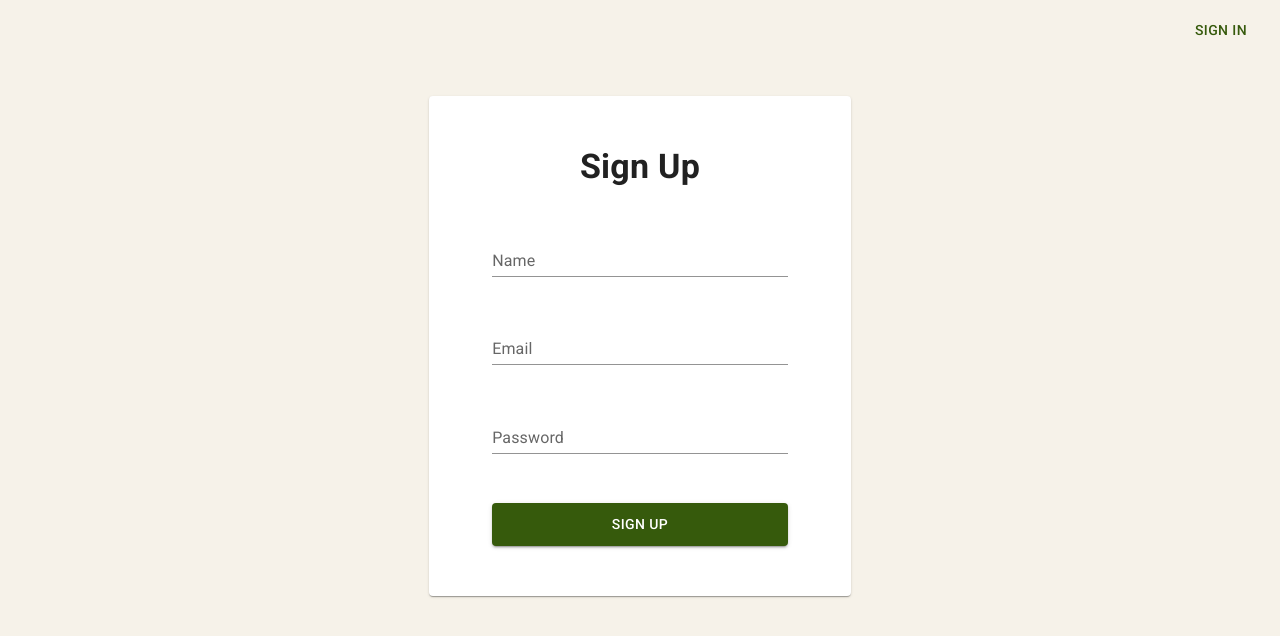
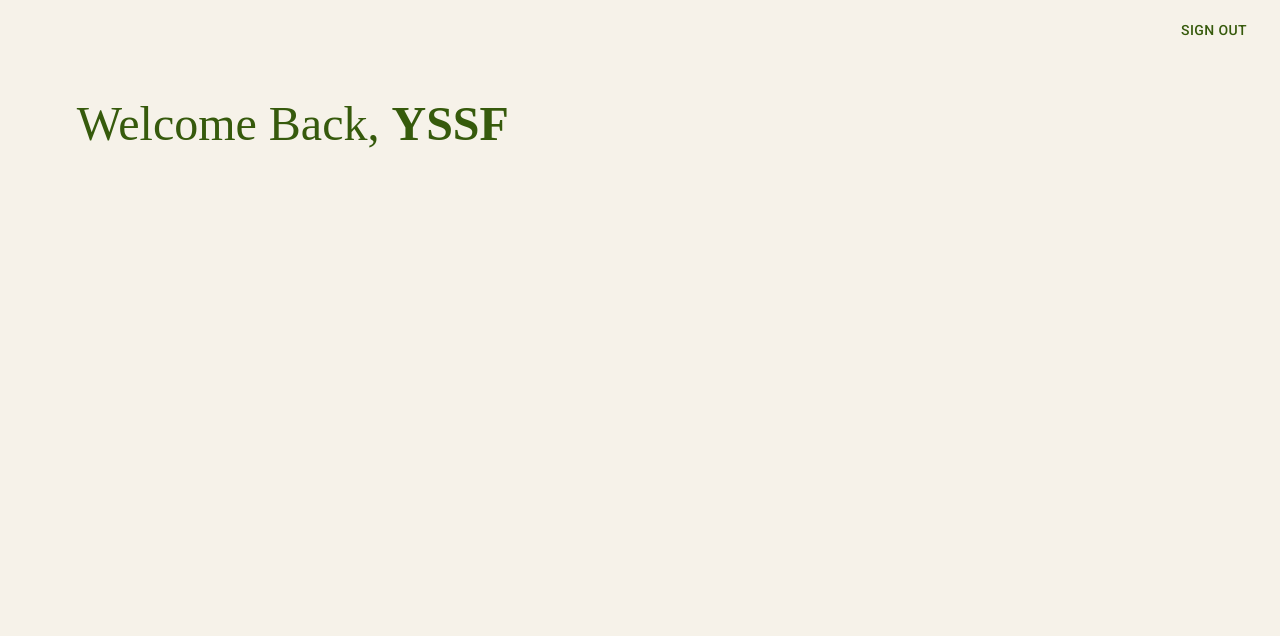
Before and after one commit to Youssef-O/user-authentification-reactjs, a React (Create React App) app: page / in a window 1280 px wide. Shown: the top 636 px of the page. Built offline with nearby package versions, Linux system fonts and the light colour scheme.

Commit message:
Home Page Implemented

```diff
--- a/src/App.js
+++ b/src/App.js
@@ -1,6 +1,7 @@
 import { createTheme, ThemeProvider } from '@mui/material/styles';
-import SignIn from './components/SignIn.js'
-import SignUp from './components/SignUp.js'
+import SignIn from './components/SignIn.js';
+import SignUp from './components/SignUp.js';
+import Home from './components/Home.js';
 
 function App() {
   var theme = createTheme({
@@ -14,7 +15,8 @@ function App() {
   return (
     <ThemeProvider theme={theme}>
       {/* <SignIn />  */}
-      <SignUp />
+      {/* <SignUp />  */}
+      <Home />
     </ThemeProvider>
   );
 }
--- /dev/null
+++ b/src/components/Home.js
@@ -0,0 +1,32 @@
+import Box from '@mui/material/Box';
+import Button from '@mui/material/Button';
+import Typography from '@mui/material/Typography';
+
+function Home() {
+
+    var styles = {
+        signOutButton: {
+            color: "#365A0C",
+            position: "absolute",
+            right: 0,
+            top: 0,
+            margin: '12px 25px 0 0',
+        },
+
+        welcomeSentence: {
+            color: "#365A0C",
+            margin: "12vh 0 0 6vw",
+            fontFamily: "Montserrat",
+            fontWeight: 500,
+        }
+    }
+
+    return (
+        <Box>
+            <Button variant="text" sx={styles.signOutButton}>Sign Out</Button>
+            <Typography variant="h3" sx={styles.welcomeSentence}>Welcome Back, <b>YSSF</b></Typography>
+        </Box>
+    );
+}
+
+export default Home;
```
